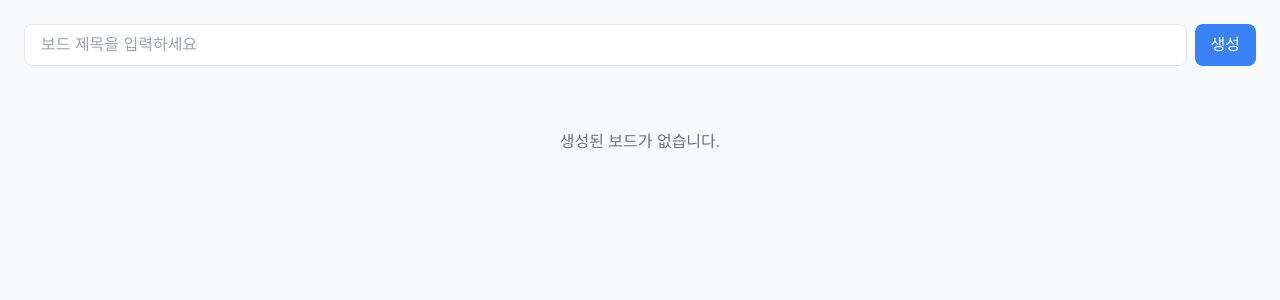
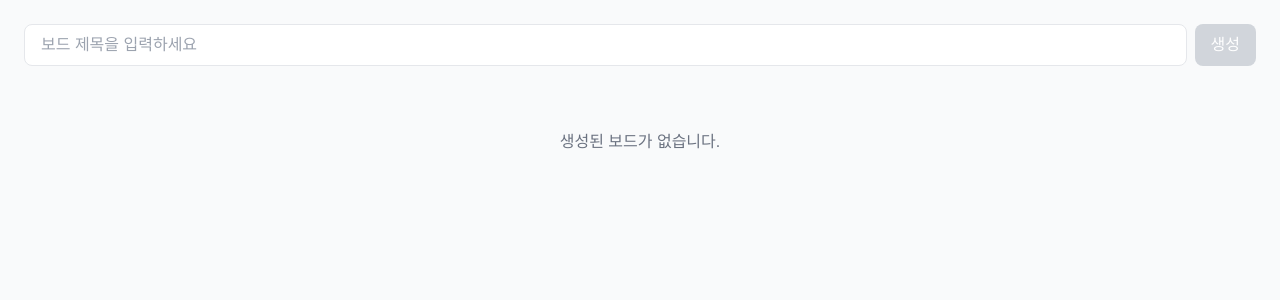
Before and after one commit to HA-SEUNG-JEONG/JHS_ToDoPage, a Next.js app: page / in a window 1280 px wide. Shown: the top 300 px of the page. Built offline with nearby package versions, Linux system fonts and the light colour scheme.

Commit message:
fix : 아무것도 입력되지 않았을 때 처리

```diff
--- a/components/Board/CreateBoardForm.tsx
+++ b/components/Board/CreateBoardForm.tsx
@@ -27,7 +27,7 @@ export default function CreateBoardForm({ onSubmit }: Props) {
                 />
                 <button
                     type="submit"
-                    className="px-4 py-2 text-white bg-blue-500 rounded-lg hover:bg-blue-600 transition-colors"
+                    className="px-4 py-2 text-white bg-blue-500 rounded-lg hover:bg-blue-600 transition-colors disabled:bg-gray-300 disabled:cursor-not-allowed"
                     disabled={!title.trim()}
                 >
                     생성
--- a/components/Task/AddTaskForm.tsx
+++ b/components/Task/AddTaskForm.tsx
@@ -28,7 +28,7 @@ export default function AddTaskForm({ onSubmit }: Props) {
                 />
                 <button
                     type="submit"
-                    className="px-3 py-2 text-sm text-white bg-blue-500 rounded-lg hover:bg-blue-600 transition-colors"
+                    className="px-3 py-2 text-sm text-white bg-blue-500 rounded-lg hover:bg-blue-600 transition-colors disabled:bg-gray-300 disabled:cursor-not-allowed"
                     disabled={!title.trim()}
                 >
                     추가
```
